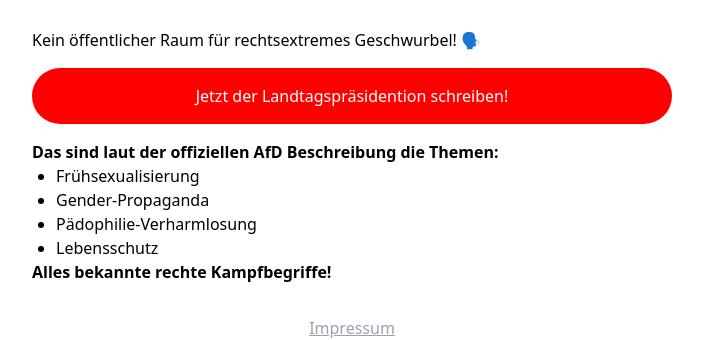
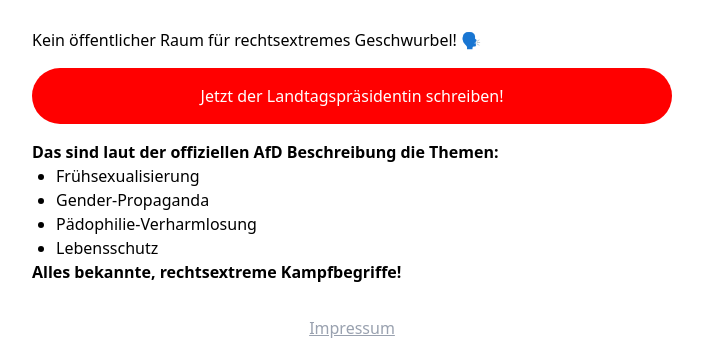
Before and after one commit to niwla23/campaignlettertool, a SvelteKit app: page / in a window 1280 px wide. Shown: the part 774-1114 px from the top of the page, without its empty margins (288-991 px from the left). Built offline with nearby package versions, Linux system fonts and the light colour scheme.

Commit message:
fix landing

```diff
--- a/src/routes/+page.svelte
+++ b/src/routes/+page.svelte
@@ -25,7 +25,7 @@
 				href="/generator"
 				value="Brief generieren"
 				class="block text-center bg-[red] text-white p-4 rounded-full cursor-pointer w-full"
-				>Jetzt der Landtagspräsidention schreiben!</a
+				>Jetzt der Landtagspräsidentin schreiben!</a
 			>
 		</div>
 
@@ -38,7 +38,7 @@
 				<li>Pädophilie-Verharmlosung</li>
 				<li>Lebensschutz</li>
 			</ul>
-			<div><b>Alles bekannte rechte Kampfbegriffe!</b></div>
+			<div><b>Alles bekannte, rechtsextreme Kampfbegriffe!</b></div>
 		</div>
 
 		<footer class="text-center pt-8 text-gray-400">
```
